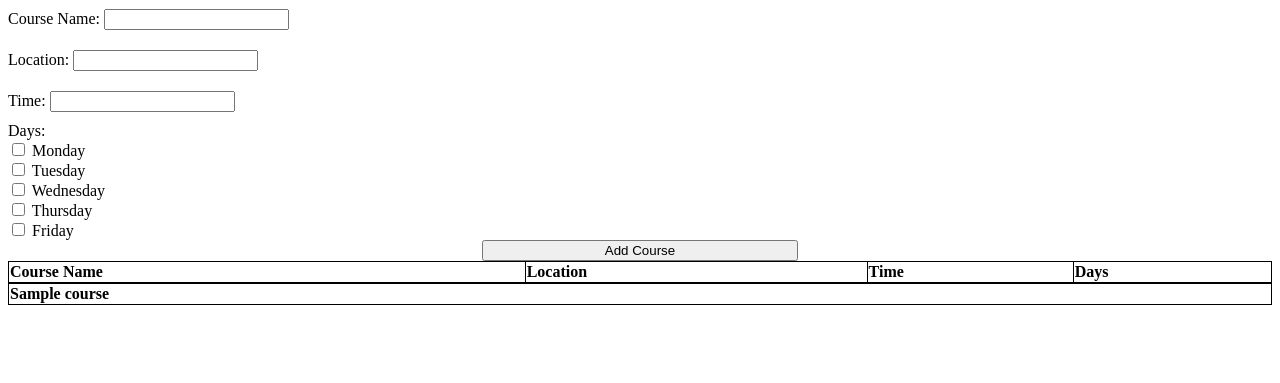
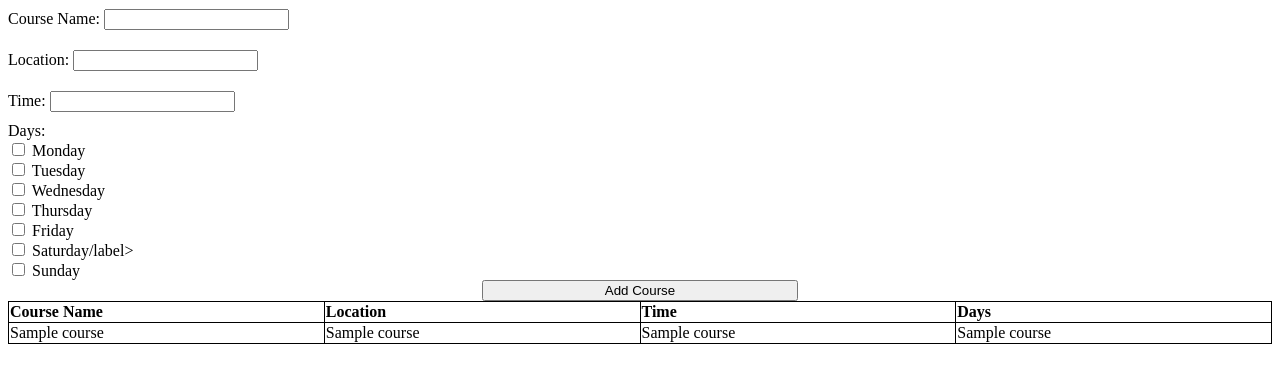
Before and after one commit to TOMMony/FlaskProject, a Flask app: template templates/table.html in a window 1280 px wide. Shown: the part 110-493 px from the top of the page. Run offline with Flask 3, Linux system fonts and the light colour scheme; the template is opened without the code that fills it: most values are stand-ins (such as "Sample title", 1, 10 or a date in 2020); lists and menus that the app fills with data are empty; parts of the project's set-up code (start-up, migrations or seed data) failed here and were passed over.

Commit message:
template fixed for table schedule

```diff
--- a/templates/table.html
+++ b/templates/table.html
@@ -28,6 +28,10 @@
         <label for="thursday">Thursday</label><br>
         <input type="checkbox" id="friday" name="friday" value="Friday">
         <label for="friday">Friday</label><br>
+        <input type="checkbox" id="saturday" name="saturday" value="Saturday">
+        <label for="saturday">Saturday/label><br>
+        <input type="checkbox" id="sunday" name="sunday" value="Sunday">
+        <label for="sunday">Sunday</label><br>
         <button type="submit">Add Course</button>
     </form>
 
@@ -38,14 +42,16 @@
             <th>Time</th>
             <th>Days</th>
         </tr>
+        {% for course in scheduled_courses %}
+        <tr>
+            <td>{{course[1]}}</td>
+            <td>{{course[2]}}</td>
+            <td>{{course[3]}}</td>
+            <td>{{course[4]}}</td>
+        </tr>
+        {% endfor %}
     </table>
-    <table>
-        <tr>
-        {% for course in scheduled_courses %}
-            <th>{{course}}</th>
-        {% endfor %}
-        </tr>
-    </table>
+
     <script src="frontend/course.js"></script>
 </body>
 </html>
```
Also changed, not shown: 1 other file.
